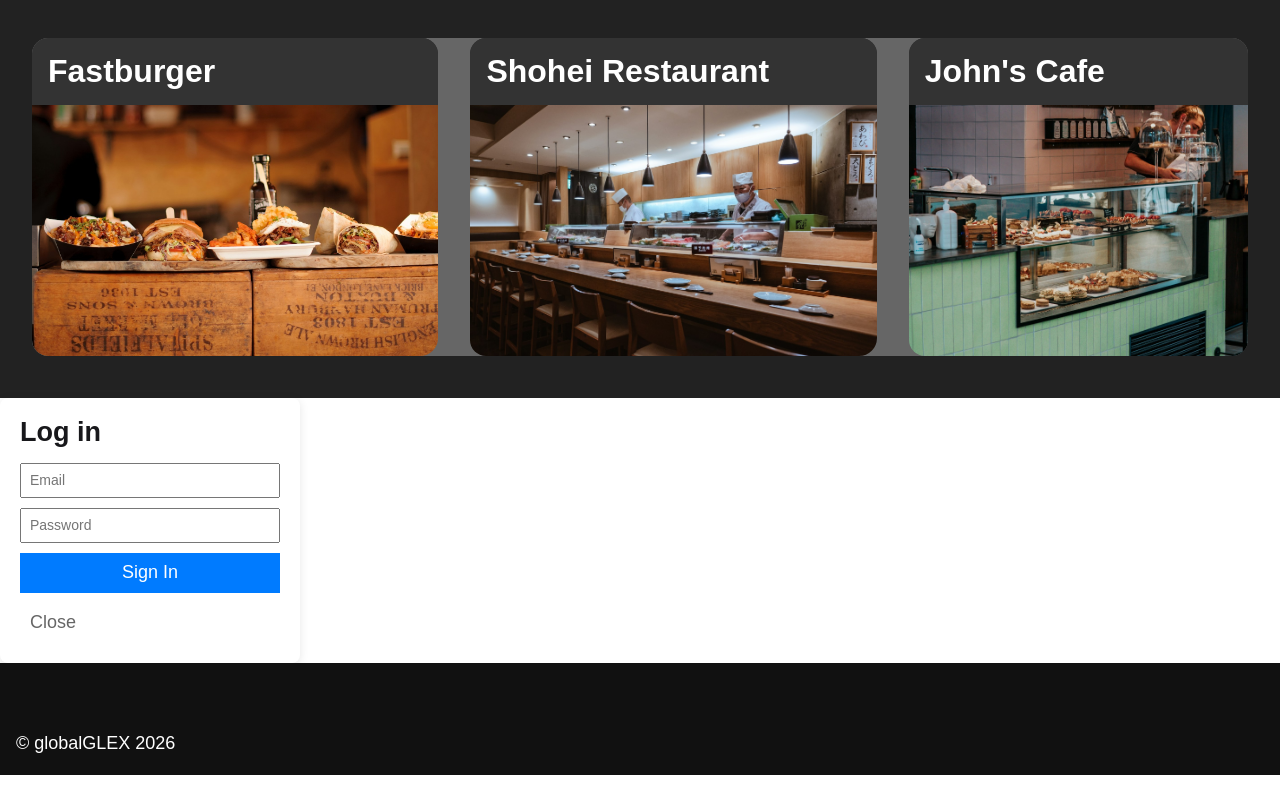
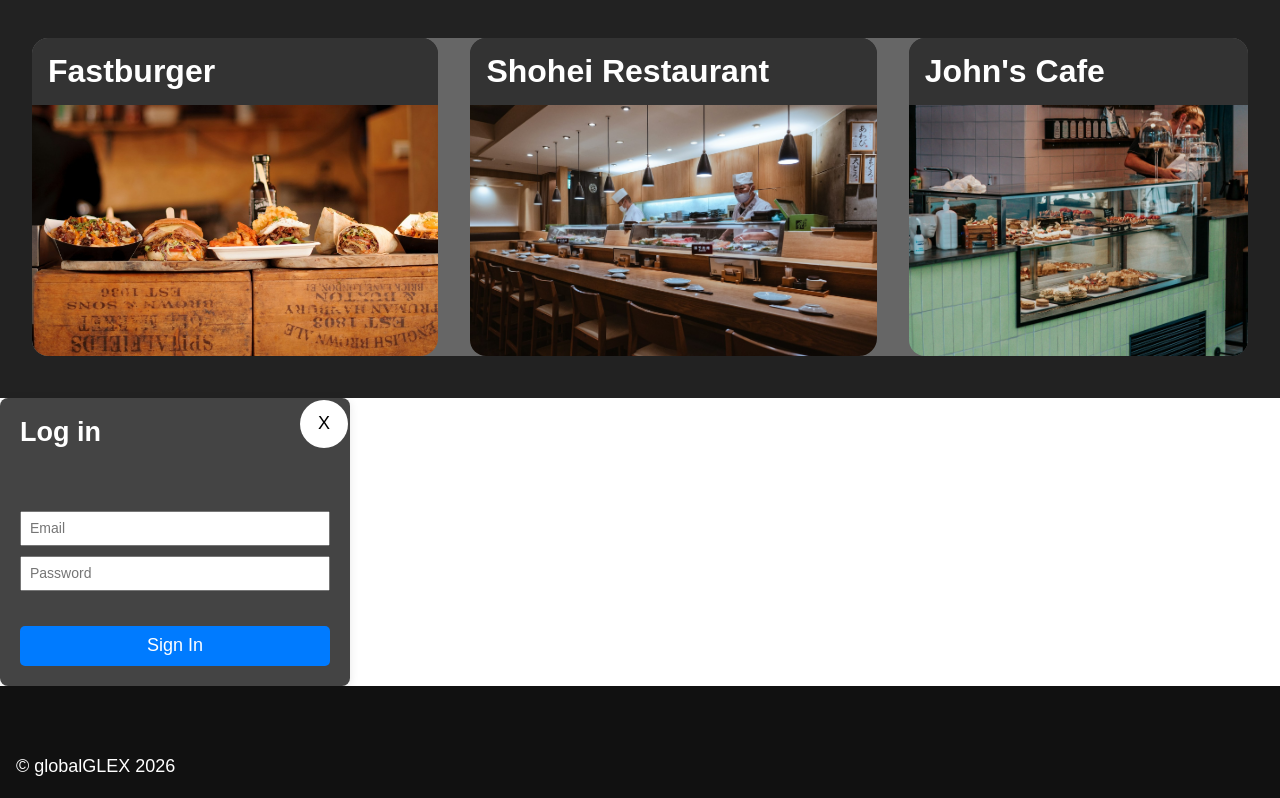
Before and after one commit to globalGLEX/ProjectN3, a React (Vite) app in the folder client/: page / in a window 1280 px wide. Shown: the part 514-1312 px from the top of the page. Before the commit the page ends 1289 px from the top, so only its background shows below. Built offline with nearby package versions, Linux system fonts and the light colour scheme.

Commit message:
adjust login modal styling

```diff
--- a/client/src/components/Login.tsx
+++ b/client/src/components/Login.tsx
@@ -7,7 +7,7 @@ export default function Login({ isOpen, onClose }:{ isOpen: boolean, onClose: an
 
   /* if (!isOpen) return null; */
 
-  const handleSubmit = (e) => {
+  const handleSubmit = (e: React.FormEvent<HTMLFormElement>) => {
     e.preventDefault();
     alert(`Logging in with ${email}`);
     onClose();
@@ -17,6 +17,7 @@ export default function Login({ isOpen, onClose }:{ isOpen: boolean, onClose: an
     <div className="login">
       <div>
         <h2>Log in</h2>
+        <button className="closeLogin" onClick={onClose}>X</button>
         <form onSubmit={handleSubmit} >
           <input
               type="email"
@@ -34,9 +35,9 @@ export default function Login({ isOpen, onClose }:{ isOpen: boolean, onClose: an
             required
 
           />
-          <button type="submit">Sign In</button>
+          <button className="sign-in-btn" type="submit">Sign In</button>
         </form>
-        <button className="closeLogin"onClick={onClose}>Close</button>
+
       </div>
     </div>
   );
--- a/client/src/index.css
+++ b/client/src/index.css
@@ -789,11 +789,12 @@ footer p {
 
 
 .login {
-  background: #fff;
+  background: #444;
   padding: 20px;
   border-radius: 8px;
+  width: 350px;
 
-  width: 300px;
+  color: #fff;
   box-shadow: 0 2px 10px rgba(0,0,0,0.1);
 
 }
@@ -801,23 +802,32 @@ footer p {
   display: flex;
   flex-direction: column;
   gap: 10px;
-     margin-top: 15px }
+  margin-top: 15px
+}
 
 .login input {
   padding: 8px;
-   font-size: 14px }
+  font-size: 14px
+}
 
-.login button {
+.sign-in-btn {
   padding: 10px;
+  margin-top: 25px;
   background: #007BFF;
   color: #fff;
   border: none;
-      cursor: pointer }
+  border-radius: 5px;
+  cursor: pointer
+}
 
-.login .closeLogin {
-  margin-top: 10px;
-   background: none;
+.closeLogin {
+  position: relative;
+  left: 17.5rem;
+  top: -3rem;
+  height: 3rem;
+  width: 3rem;
+  border-radius: 25px;
   border: none;
-     color: #666;
+  background-color: #fff;
   cursor: pointer;
 }
```
Lines whose indentation alone changed are shown as unchanged.
